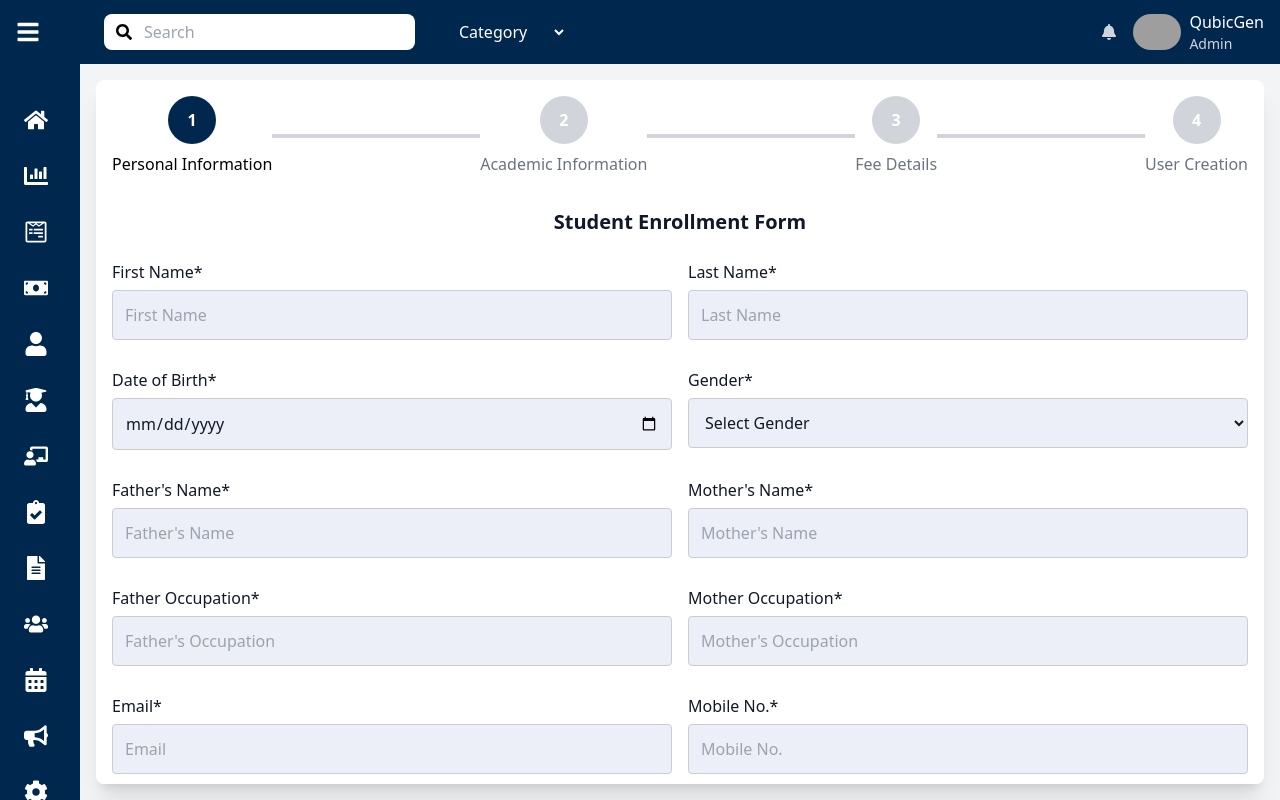
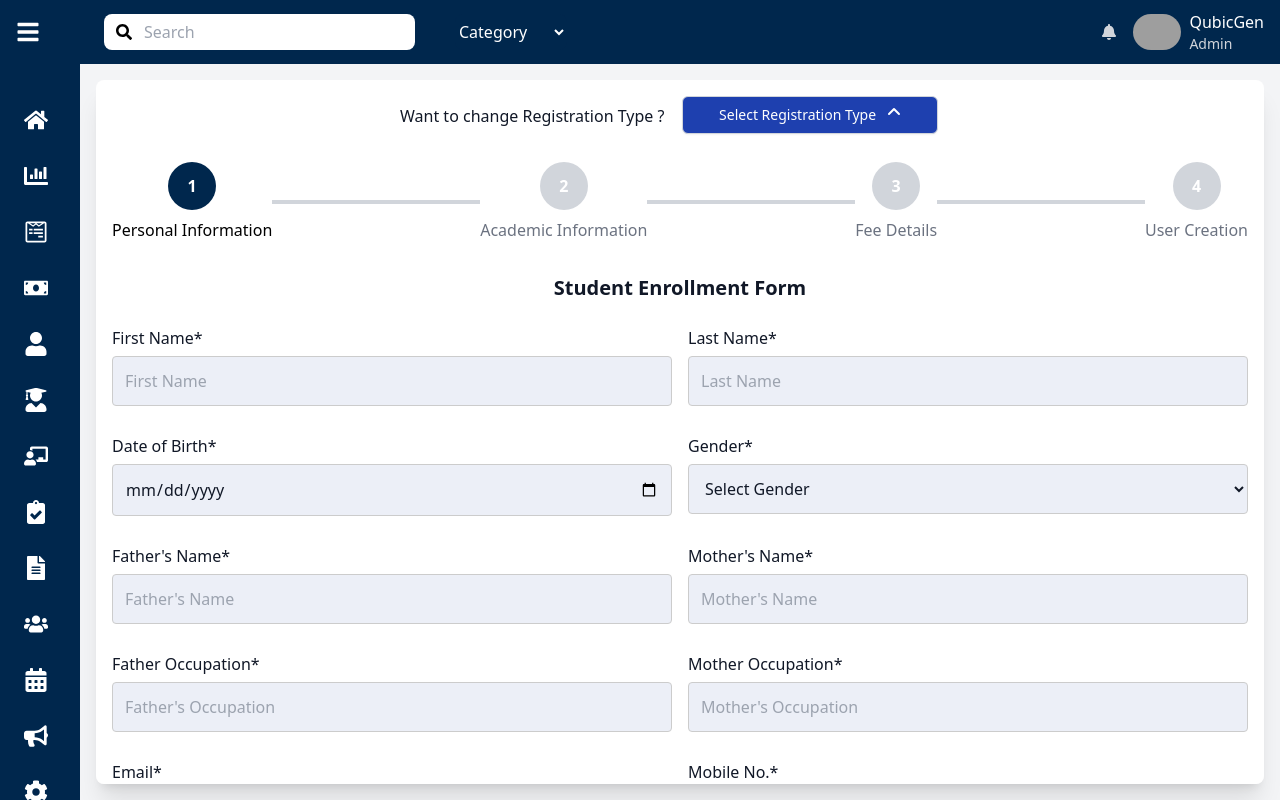
Before and after one commit to QubicGen11/SMS, a React (Vite) app: page /studentenrollment in a window 1280 px wide. Built offline with nearby package versions, Linux system fonts and the light colour scheme; grey boxes are pictures that could not be loaded.

Commit message:
Added students 3one

```diff
--- /dev/null
+++ b/src/Components/Enrolements_Components/Studends_Enroll_dropdown.jsx
@@ -0,0 +1,76 @@
+import React, { useState } from 'react';
+
+const Students_Enroll_dropdown = () => {
+    const [isOpen, setIsOpen] = useState(false);
+
+    const toggleDropdown = () => {
+        setIsOpen(!isOpen);
+    };
+
+    return (
+        <div className="relative inline-block  w-[50vw] ml-72  ">
+            <div className='flex'>
+
+                <p className='xl:w-[22vw] mt-2 '>
+                    Want to change Registration Type ?
+                </p>
+                <button
+                    onClick={toggleDropdown}
+                    className="inline-flex justify-center xl:w-[20vw] rounded-md border border-gray-300 shadow-sm px-4 py-2 bg-blue-800 text-sm font-medium text-white hover:bg-blue-700 focus:outline-none focus:ring-2 focus:ring-offset-2 focus:ring-blue-500"
+                    id="options-menu"
+                    aria-haspopup="true"
+                    aria-expanded="true"
+                >
+                    Select Registration Type
+                    <svg
+                        className={`-mr-1 ml-2 h-5 w-5 transition-transform duration-200 ${isOpen ? 'transform rotate-180' : ''}`}
+                        xmlns="http://www.w3.org/2000/svg"
+                        viewBox="0 0 20 20"
+                        fill="currentColor"
+                        aria-hidden="true"
+                    >
+                        <path
+                            fillRule="evenodd"
+                            d="M10 3a1 1 0 00-.707.293l-5 5a1 1 0 101.414 1.414L10 5.414l4.293 4.293a1 1 0 001.414-1.414l-5-5A1 1 0 0010 3z"
+                            clipRule="evenodd"
+                        />
+                    </svg>
+                </button>
+            </div>
+            {isOpen && (
+                <div
+                    className="origin-top-right absolute right-0 mt-2 w-56 rounded-md shadow-lg bg-white ring-1 ring-black ring-opacity-5 transition-all duration-200 ease-out"
+                    role="menu"
+                    aria-orientation="vertical"
+                    aria-labelledby="options-menu"
+                >
+                    <div className="py-1" role="none">
+                        <a
+                            href="#"
+                            className="block px-4 py-2 text-sm text-gray-700 hover:bg-gray-100 hover:text-gray-900"
+                            role="menuitem"
+                        >
+                            Student
+                        </a>
+                        <a
+                            href="#"
+                            className="block px-4 py-2 text-sm text-gray-700 hover:bg-gray-100 hover:text-gray-900"
+                            role="menuitem"
+                        >
+                            Teacher
+                        </a>
+                        <a
+                            href="#"
+                            className="block px-4 py-2 text-sm text-gray-700 hover:bg-gray-100 hover:text-gray-900"
+                            role="menuitem"
+                        >
+                            Option 3
+                        </a>
+                    </div>
+                </div>
+            )}
+        </div>
+    );
+};
+
+export default Students_Enroll_dropdown;
--- a/src/Components/Enrolements_Components/StudentEnrollment.jsx
+++ b/src/Components/Enrolements_Components/StudentEnrollment.jsx
@@ -7,6 +7,7 @@ import StudentIndicator from './StudentIndicator';
 import './StudentEnrollment.css';
 import Student_step3 from './Student_step3';
 import Student_step2 from './Student_step2';
+import Studends_Enroll_dropdown from './Studends_Enroll_dropdown';
 
 const StudentEnrollment = () => {
     const navigate = useNavigate();
@@ -154,6 +155,10 @@ const StudentEnrollment = () => {
                 <Header toggleSidebar={toggleSidebar} />
                 <main className="flex flex-col flex-1 p-4 overflow-y-auto justify-center items-center bg-gray-100">
                     <div className="w-full max-w-96xl bg-white rounded-lg shadow-xl p-8 text-gray-900 form-container">
+                      <div className='mb-7 hidden md:hidden lg:block '>
+
+                      <Studends_Enroll_dropdown/>
+                      </div>
                         <StudentIndicator currentStep={step - 1} steps={steps} />
                         <h1 className="text-xl font-bold text-center mb-6">Student Enrollment Form</h1>
                         <form onSubmit={handleSubmit} className="space-y-4">
@@ -257,7 +262,10 @@ const StudentEnrollment = () => {
                                     </div>
                                 </>}
                                 {step === 2 && <>
+                                <div className='max-w-96xl'>
+
                                     <Student_step2 formData={formData} handleChange={handleChange} errorstwo={errorstwo} />
+                                </div>
                                 </>}
                                 {step === 3 && <>
                                     <Student_step3 />
--- a/src/Components/Enrolements_Components/Student_step3.jsx
+++ b/src/Components/Enrolements_Components/Student_step3.jsx
@@ -69,11 +69,11 @@ const Student_step3 = () => {
                 <div className="grid grid-cols-1 md:grid-cols-2 lg:grid-cols-2 gap-4">
                     <div>
                         <label htmlFor="student" className="block text-sm font-medium text-gray-700">Name of the Student</label>
-                        <input type="text" id="student" name="student" value={formData.student} onChange={handleChange} className="mt-1 block w-full px-3 py-2 border border-gray-300 rounded-md shadow-sm focus:outline-none focus:ring-indigo-500 focus:border-indigo-500 sm:text-sm" />
+                        <input type="text" id="student" name="student" value={formData.student} onChange={handleChange} className="mt-1 block bg-[#eceff7] w-full px-3 py-2 border border-gray-300 rounded-md shadow-sm focus:outline-none focus:ring-indigo-500 focus:border-indigo-500 sm:text-sm" />
                     </div>
                     <div>
                         <label htmlFor="class" className="block text-sm font-medium text-gray-700">Class</label>
-                        <input type="text" id="class" name="class" value={formData.class} onChange={handleChange} className="mt-1 block w-full px-3 py-2 border border-gray-300 rounded-md shadow-sm focus:outline-none focus:ring-indigo-500 focus:border-indigo-500 sm:text-sm" />
+                        <input type="text" id="class" name="class" value={formData.class} onChange={handleChange} className="mt-1 block w-full px-3 py-2 border bg-[#eceff7] border-gray-300 rounded-md shadow-sm focus:outline-none focus:ring-indigo-500 focus:border-indigo-500 sm:text-sm" />
                     </div>
                 </div>
                 <div>
```
Also changed, not shown: src/Components/Enrolements_Components/Student_step2.jsx (+15 -15 lines).
